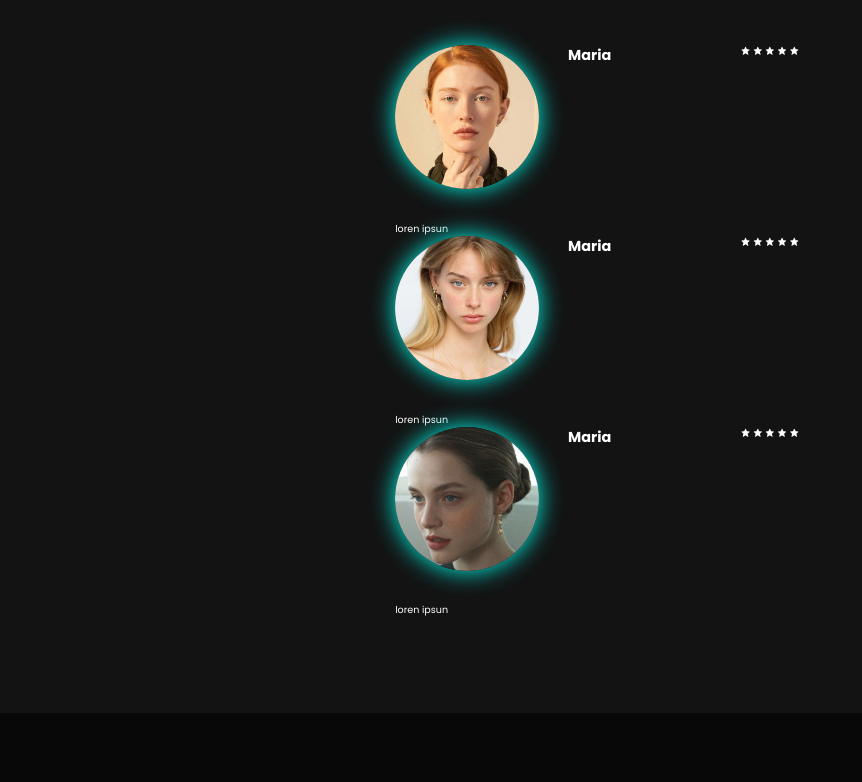
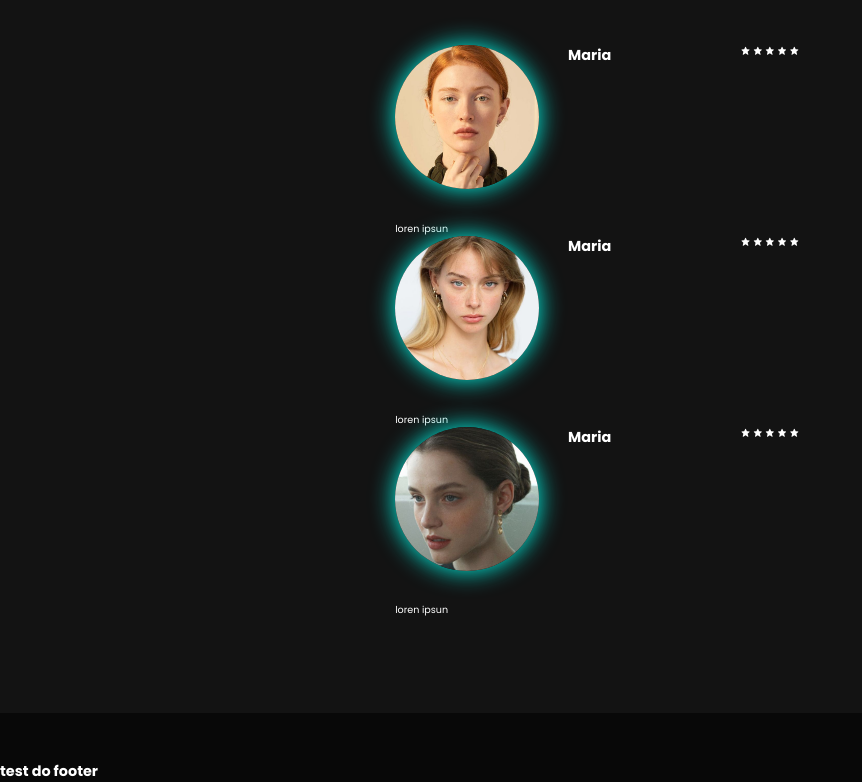
Before and after one commit to littxx/demonst, a website: page index.html in a window 1280 px wide. Shown: the part 3464-4246 px from the top of the page, without its empty margins (0-862 px from the left). Before the commit the page ends 4225 px from the top, so only its background shows below. Drawn offline with nearby package versions, Linux system fonts and the light colour scheme.

Commit message:
testando em producao

```diff
--- a/index.html
+++ b/index.html
@@ -258,6 +258,9 @@
 
     -->
 
+
+    <h2>test do footer</h2>
+
   </footer>
   <script src="page.js"></script>
   <script src="textAnimation.js"></script>
```
Also changed, not shown: 1 other file.
